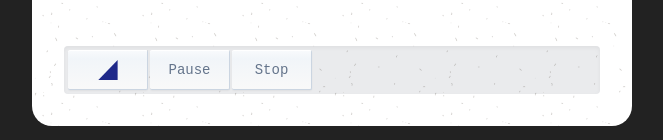
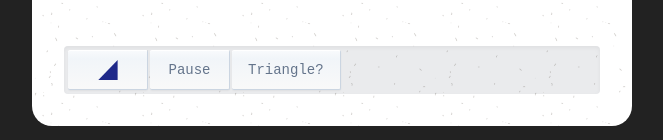
Before and after one commit to mike-healy/ui, a React (Vite) app: page / in a window 1280 px wide. Shown: the part 550-690 px from the top of the page, without its empty margins (308-971 px from the left). Built offline with nearby package versions, Linux system fonts and the light colour scheme; a web font is replaced by a local one.

Commit message:
Triangle? button label

```diff
--- a/src/ActionButton.jsx
+++ b/src/ActionButton.jsx
@@ -4,7 +4,7 @@ const ActionButton = ({ children, onClick = null }) => {
   return (
     <button
       onClick={onClick}
-      className='w-20 px-4 text-center
+      className='min-w-20 px-4 text-center
         bg-gradient-to-b from-slate-50 via-slate-100 to-slate-[#c0c0c0] via-20%
         shadow-sm rounded-sm hover:shadow-lg active:shadow-inner
         border-b border-b-slate-300 border-t border-t-white border-r border-r-slate-300'
--- a/src/Actions.jsx
+++ b/src/Actions.jsx
@@ -25,7 +25,7 @@ const Actions = () => {
       </ActionButton>
 
       {hasStop && (
-        <ActionButton onClick={() => setHasStop(false)}>Stop</ActionButton>
+        <ActionButton onClick={() => setHasStop(false)}>Triangle?</ActionButton>
       )}
     </div>
   )
```
